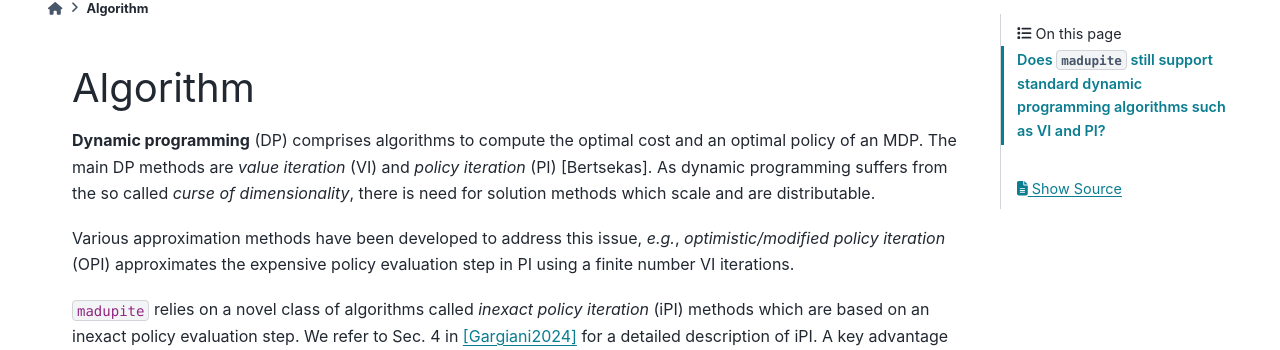
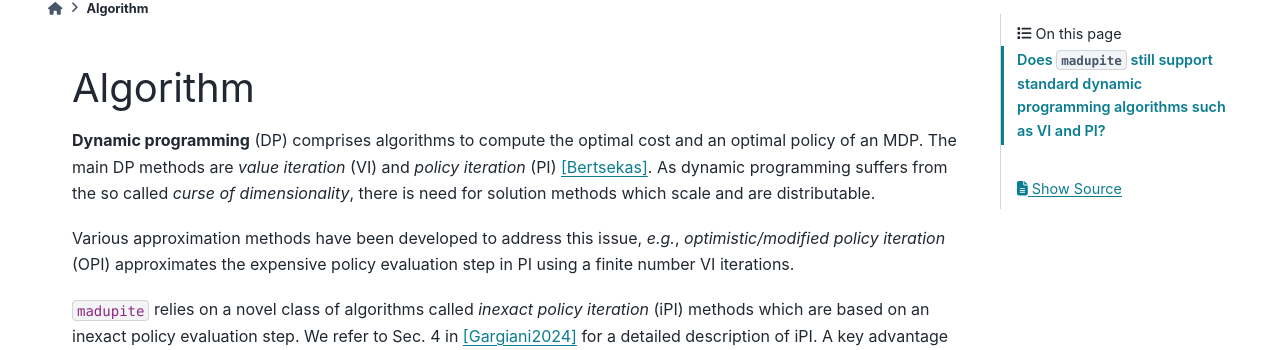
Before and after one commit to madupite/madupite, a Sphinx documentation site: the page built from docs/algorithm.rst, in a window 1280 px wide and 900 px high. Shown: the part 82-432 px from the top of the window. Built offline with Sphinx 7.4.7 and the PyData theme 0.15.4, drawn with Linux system fonts in a browser that asks for light colours.

Commit message:
small fix

```diff
--- a/docs/algorithm.rst
+++ b/docs/algorithm.rst
@@ -1,7 +1,7 @@
 Algorithm
 =============
 
-**Dynamic programming** (DP) comprises algorithms to compute the optimal cost and an optimal policy of an MDP. The main DP methods are *value iteration* (VI) and *policy iteration* (PI) [Bertsekas]. As dynamic programming suffers from the so called *curse of dimensionality*, there is need for solution methods which scale and are distributable.
+**Dynamic programming** (DP) comprises algorithms to compute the optimal cost and an optimal policy of an MDP. The main DP methods are *value iteration* (VI) and *policy iteration* (PI) [Bertsekas]_. As dynamic programming suffers from the so called *curse of dimensionality*, there is need for solution methods which scale and are distributable.
 
 Various approximation methods have been developed to address this issue, *e.g.*, *optimistic/modified policy iteration* (OPI) approximates the expensive policy evaluation step in PI using a finite number VI iterations.
 
```
